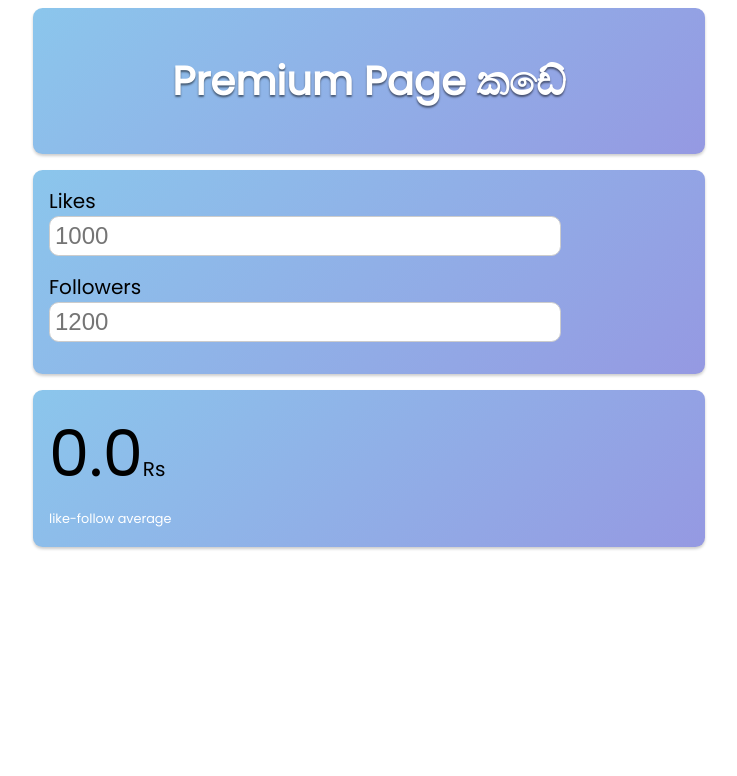
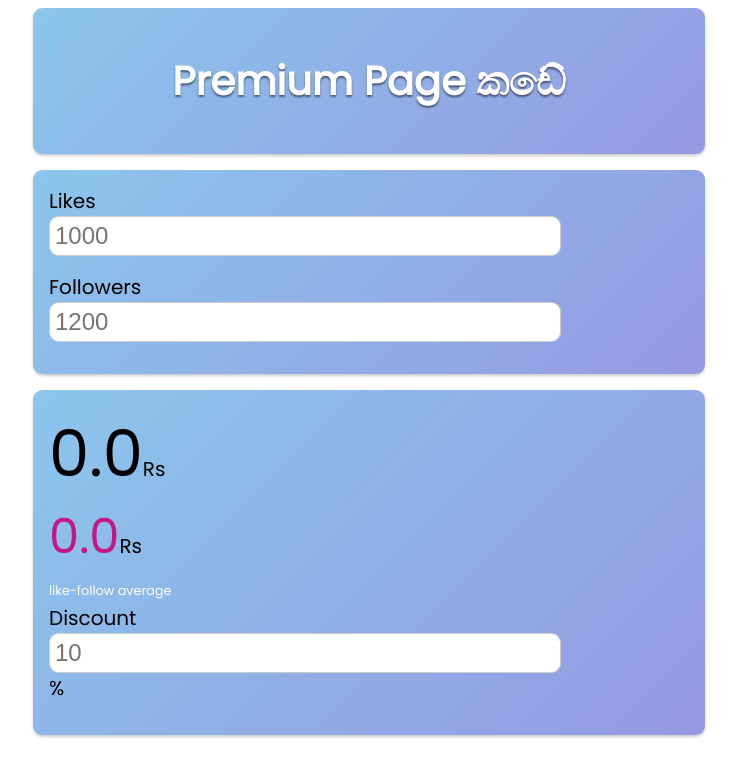
Before and after one commit to dnsamw/ppcal, a plain HTML site: page index.html in a window 1280 px wide. Shown: the whole page, without its empty margins (271-1008 px from the left). Drawn offline with Linux system fonts and the light colour scheme.

Commit message:
add discount option

```diff
--- a/index.html
+++ b/index.html
@@ -28,7 +28,13 @@
       </div>
       <div class="wrapper">
         <span id="price-dsplay">0.0</span><span>Rs</span><br />
+        <span id="discount-price">0.0</span><span>Rs</span><br />
         <small id="avg">like-follow average</small>
+        <div class="input-unit">
+          <label for="discount">Discount</label>
+          <input type="number" id="discount" placeholder="10" min="1" />
+          %
+        </div>
       </div>
     </div>
     <script src="./script.js"></script>
--- a/script.js
+++ b/script.js
@@ -1,5 +1,18 @@
 document.getElementById("like-count").addEventListener("input", priceCal);
 document.getElementById("followers-count").addEventListener("input", priceCal);
+document.getElementById("discount").addEventListener("input", discountPrice);
+
+function discountPrice() {
+  const currentPrice = document.getElementById("price-dsplay")?.innerText;
+  console.log({ currentPrice });
+  const discountPercentage = document.getElementById("discount")?.value;
+  console.log({ discountPercentage });
+
+  let finalPrice = currentPrice - (currentPrice * discountPercentage) / 100;
+  console.log({ finalPrice });
+
+  document.getElementById("discount-price").innerText = finalPrice;
+}
 
 function priceCal() {
   let l = document.getElementById("like-count").value;
--- a/style.css
+++ b/style.css
@@ -63,6 +63,11 @@ h1 {
     font-size: 4rem;
 }
 
+#discount-price{
+    font-size: 3rem;
+    color: mediumvioletred;
+}
+
 .unselectable {
     -webkit-touch-callout: none;
     -webkit-user-select: none;
```
